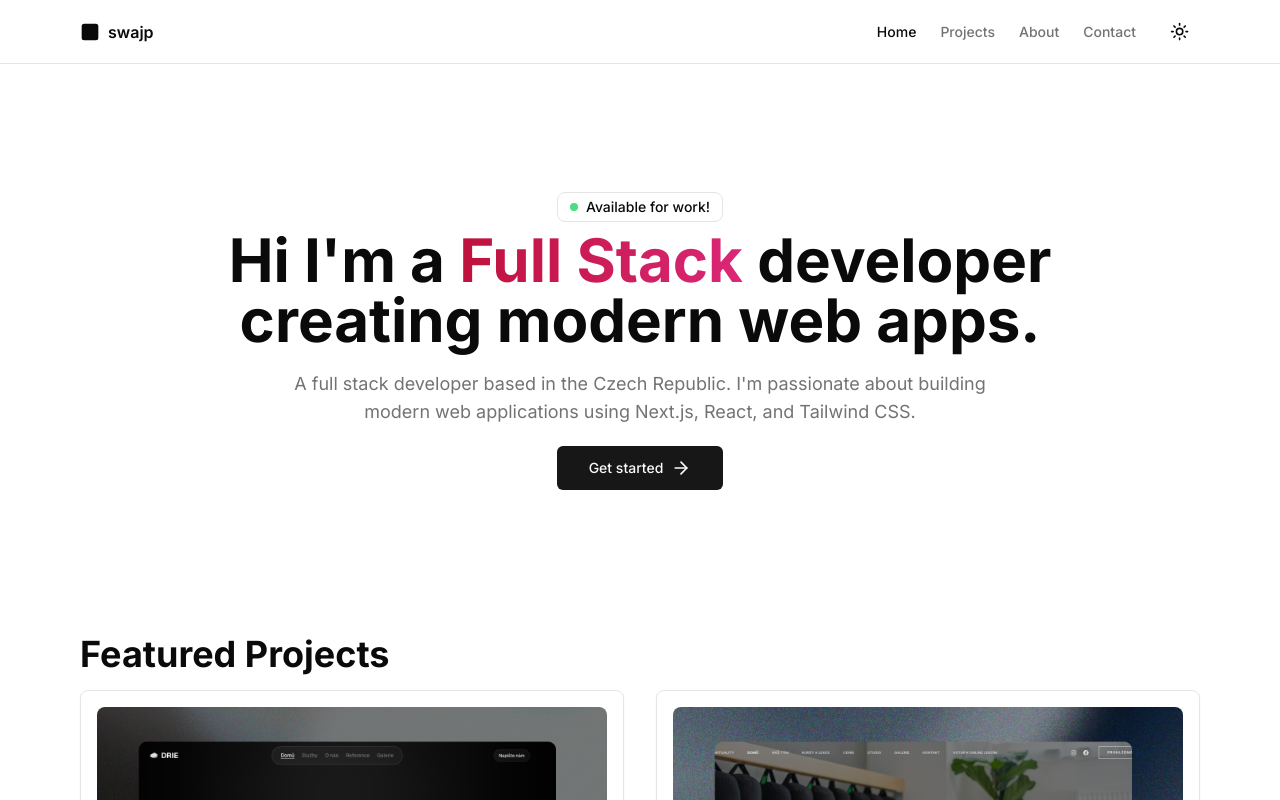
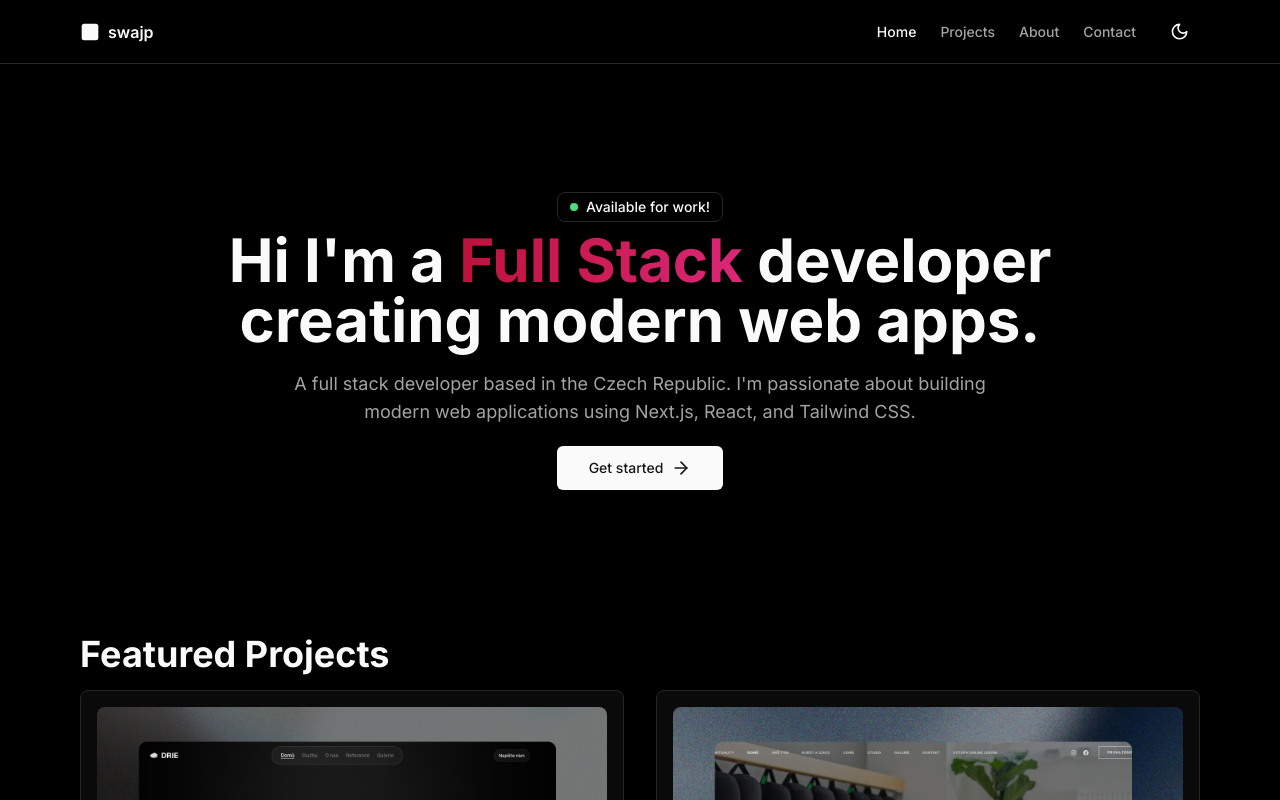
Before and after one commit to swajp/swajp.me, a Next.js app: page / in a window 1280 px wide. Shown: the top 800 px of the page. Built offline with nearby package versions, Linux system fonts and the light colour scheme.

Commit message:
theme fix

```diff
--- a/app/layout.tsx
+++ b/app/layout.tsx
@@ -31,8 +31,8 @@ export default function RootLayout({
       >
         <ThemeProvider
           attribute="class"
-          defaultTheme="system"
-          enableSystem
+          defaultTheme="dark"
+          enableSystem={false}
           storageKey="swajp-theme"
           disableTransitionOnChange
         >
```
